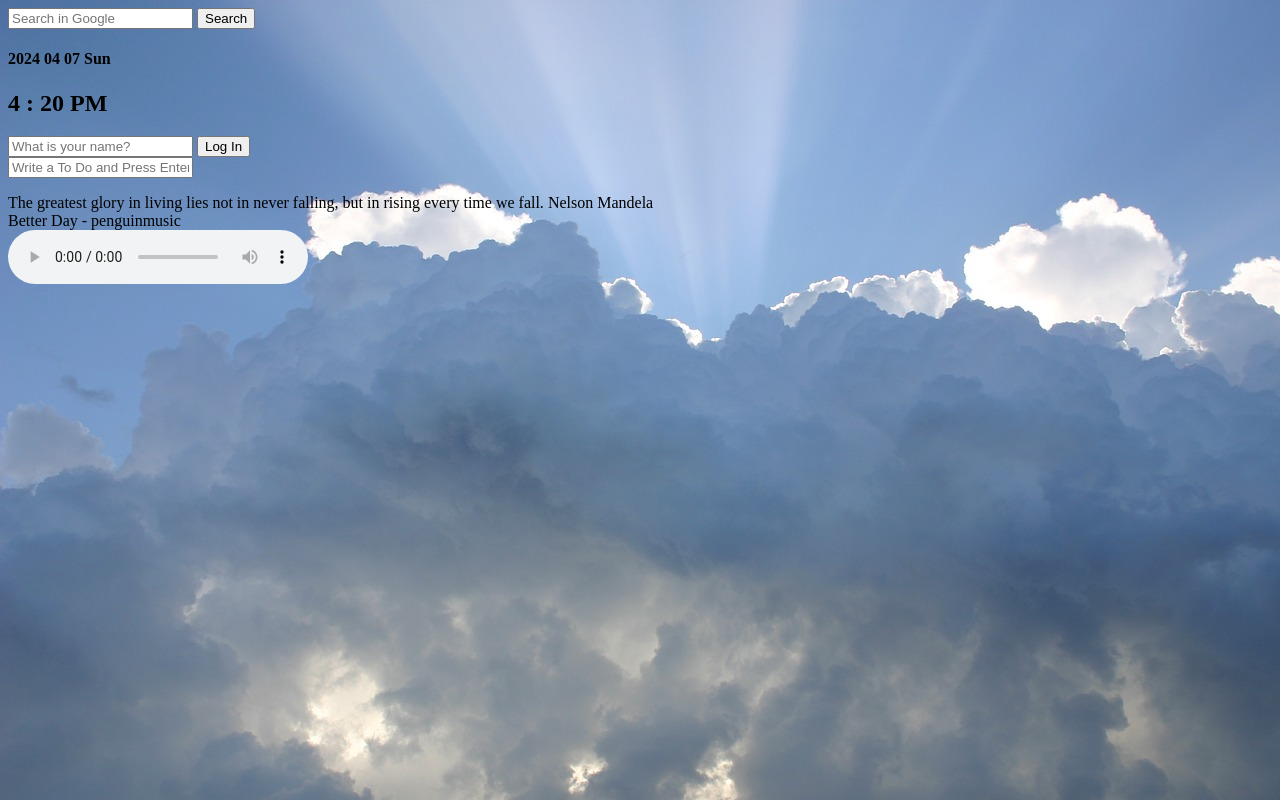
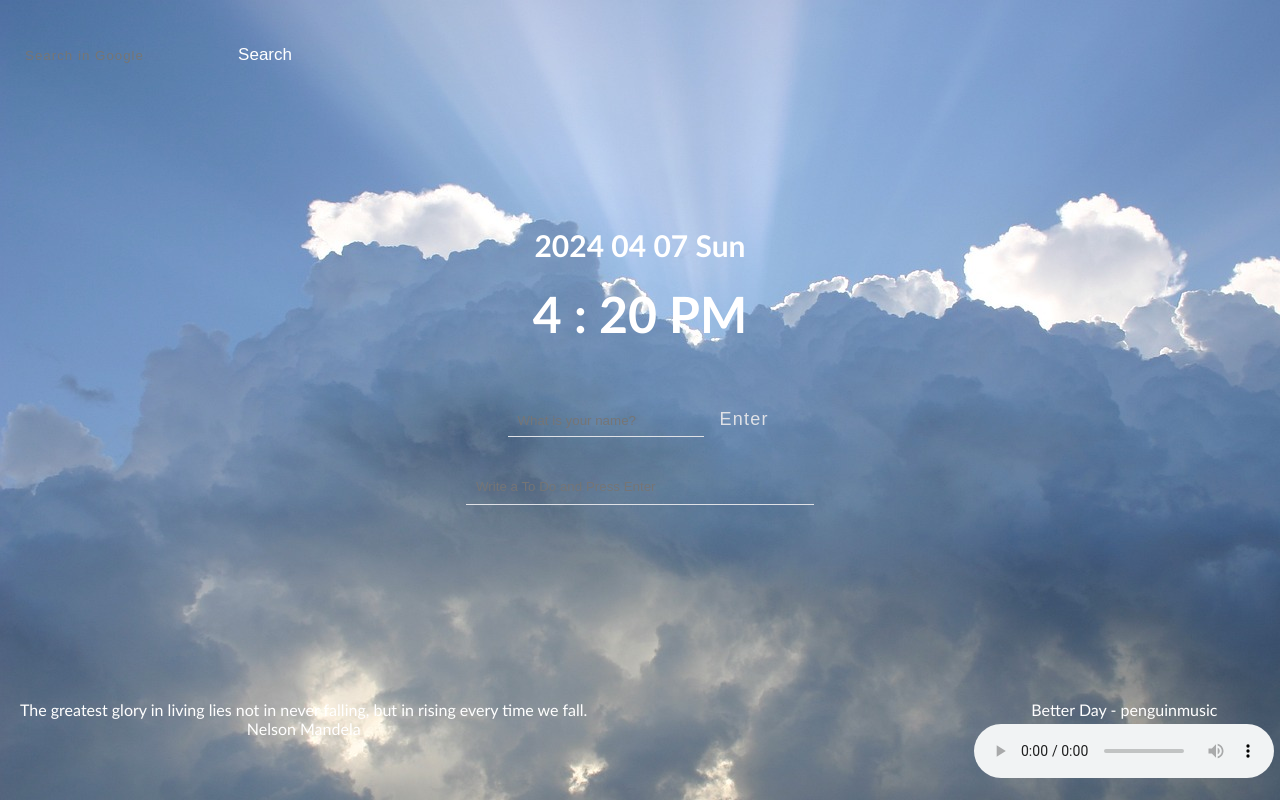
Before and after one commit to baejii/MyMomentum, a plain HTML site: page index.html in a window 1280 px wide. Drawn offline with Linux system fonts and the light colour scheme.

Commit message:
added css

```diff
--- a/css/style.css
+++ b/css/style.css
@@ -1,3 +1,139 @@
 .hidden {
     display: none;
 }
+
+body {
+    text-align: center;
+    margin-top: 30px;
+    color: white;
+    font-family:'Gill Sans', 'Gill Sans MT', Calibri, 'Trebuchet MS', sans-serif;
+    height: 100%;
+}
+.top {
+    display: flex;
+    flex-direction: row;
+    justify-content: space-between;
+}
+#search {
+    width: 500px;
+    height: 25px;
+    float: left;
+    text-align: left;
+    margin-left: 10px;
+    margin-top: 12px;
+}
+
+#search input {
+    width: 200px;
+    height: 20px;
+    background-color: transparent;
+    border: none;
+    border-radius: 10px;
+    color: white;
+    padding: 0px 0px 4px 7px;
+    margin-right: 3px;
+    letter-spacing: 1px;
+}
+#search button {
+    width: 40px;
+    height: 20px;
+    background-color: transparent;
+    color: white;
+    padding-top: 3px;
+    border: none;
+    font-size: 17px;
+    cursor: grab;
+}
+.middle {
+    display: flex;
+    flex-direction: column;
+    justify-content: center;
+    align-items: center;
+    margin-top: 120px;
+}
+#date {
+    font-size: 30px;
+    margin-bottom: -20px;
+}
+#clock {
+    font-size: 50px;
+}
+#login-form {
+    margin-bottom: 20px;
+}
+#login-form input:first-child {
+    width: 180px;
+    height: 20px;
+    margin-top: 20px;
+    margin-right: 8px;
+    margin-bottom: 3px;
+    border: none;
+    border-bottom: 1px solid #dfe1e6;
+    background-color: transparent;
+    color: white;
+    padding: 5px 7px 5px 9px;
+}
+#login-form input:last-child {
+    width: 55px;
+    height: 33px;
+    color: #dfe1e6;
+    background-color: transparent;
+    border: none;
+    font-size: 18px;
+    padding: 5px 3px 1px 3px;
+    letter-spacing: 1.2px;
+}
+#todo-form {
+    margin-top: 10px;
+}
+#todo-form input{
+    width: 328px;
+    height: 20px;
+    padding: 7px 10px;
+    background-color: transparent;
+    border: none;
+    border-bottom: 1px solid #dfe1e6;
+    color: white;
+    font-family: "Montserrat", sans-serif;
+}
+
+#todo-list {
+    list-style-type: none;
+    margin-bottom: 5px;
+    text-align: center;
+    background-color: transparent;
+    border: none;
+    color: white;
+    font-size: 12px;
+}
+li span {
+    margin-right: 10px;
+}
+li button {
+    background-color: transparent;
+    border: none;
+    color: white;
+    font-size: 12px;
+}
+
+.bottom {
+    display: flex;
+    flex-direction: row;
+    justify-content: space-between;
+    position: fixed;
+    bottom: 0px;
+    left: 20px;
+    width: 98%;
+    height: 100px;
+}
+#music {
+    float: right;
+}
+
+#music-play {
+    margin-bottom: 15px;
+}
+
+#music-name {
+    margin-bottom: 5px;
+}
--- a/index.html
+++ b/index.html
@@ -7,6 +7,7 @@
         <title>Momentum App</title>
     </head>
     <body>
+        <div class="top">
             <form id="search">
                 <input type="text" value="" maxlength="200" placeholder="Search in Google" />
                 <button type="submit" value="">Search</button>
@@ -15,6 +16,8 @@
                 <span></span>
                 <span></span>
             </div>
+        </div>
+        <div class="middle">
             <h4 id="date"></h4>
             <h2 id="clock">00:00</h2>
             <form class="hidden" id="login-form">
@@ -24,20 +27,23 @@
                     type="text"
                     placeholder="What is your name?"
                 />
-            <input type="submit" value="Log In" />
+                <input type="submit" value="Enter" />
             </form>
             <h1 class="hidden" id="greeting"></h1>
             <form id="todo-form">
                 <input required type="text" placeholder="Write a To Do and Press Enter" />
             </form>
             <ul id="todo-list"></ul>
+        </div>
+        <div class="bottom">
             <div id="quote">
-            <span></span>
+                <span></span><br>
                 <span></span>
             </div>
             <div id="music">
                 <div id="music-name"></div>
                 <audio id="music-play" src="audio/better-day-186374.mp3" autoplay controls></audio>
+            </div>
         </div>
 
         <script src="js/greetings.js"></script>
--- a/js/quotes.js
+++ b/js/quotes.js
@@ -12,7 +12,7 @@ const quotes = [
         author: "Abraham Lincoln",
     },
     {
-        quote: "The only thing worse than starting something and failing … is not starting something.",
+        quote: "The only thing worse than starting something and failing is not starting something.",
         author: "Seth Godin",
     },
     {
```
Lines whose indentation alone changed are shown as unchanged.
